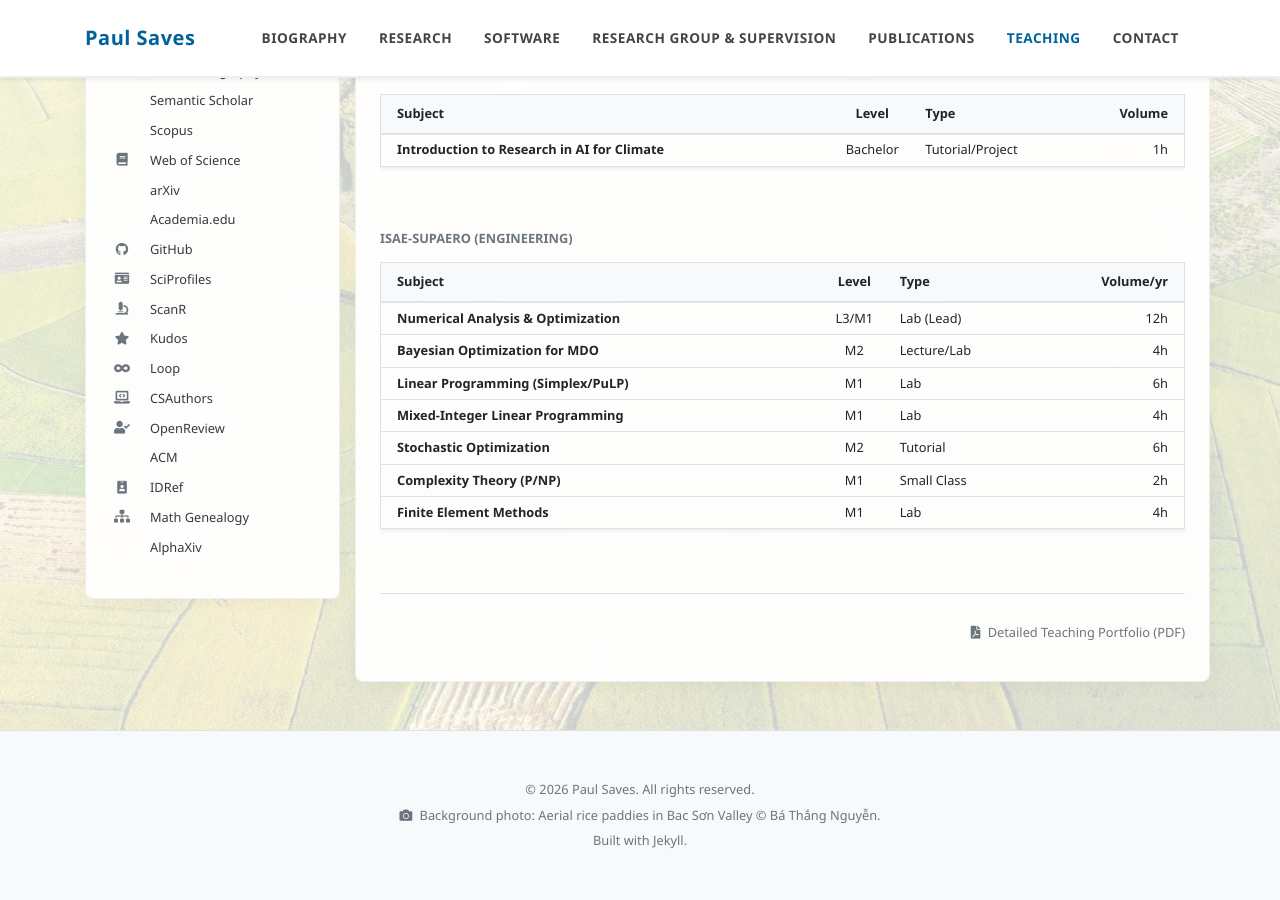
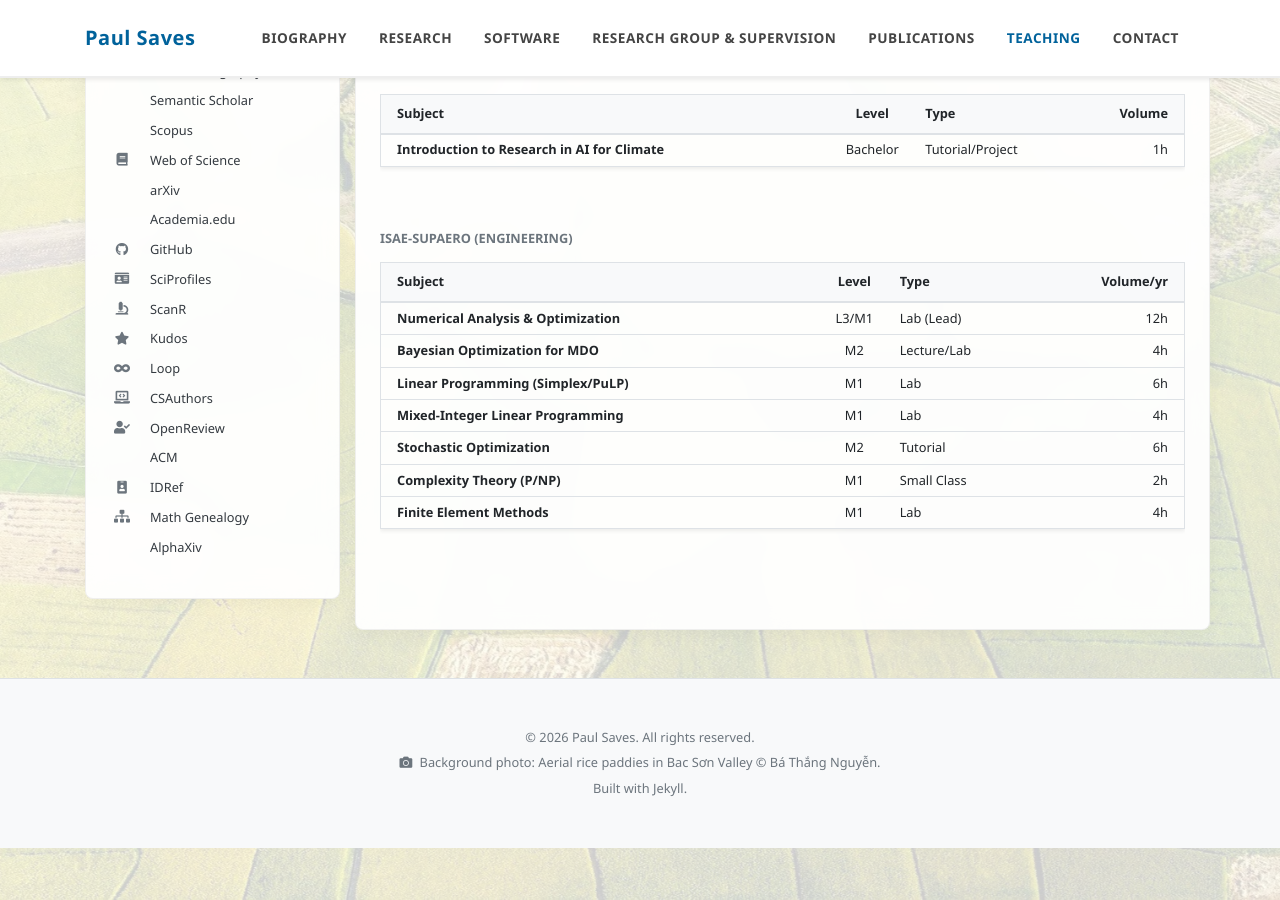
Before and after one commit to Paul-Saves/Paul-Saves.github.io, a Jekyll site: the page built from _pages/teaching.md, in a window 1280 px wide and 900 px high, scrolled down 794 px. Built offline with Jekyll 4.4.1, drawn with Linux system fonts in a browser that asks for light colours; a style sheet for code colours, icons or effects is not loaded.

Commit message:
fix(teaching): remove dead link to detailed teaching portfolio PDF

```diff
--- a/_pages/teaching.md
+++ b/_pages/teaching.md
@@ -84,7 +84,3 @@ title: Teaching Activities
     </table>
   </div>
 </section>
-
-<div class="text-right mt-5 pt-4 border-top">
-  <a href="{{ "/assets/docs/Teaching_Paul_et_justif_mcf.pdf" | relative_url }}" target="_blank" class="small italic text-muted text-underline"><i class="fas fa-file-pdf mr-1"></i> Detailed Teaching Portfolio (PDF)</a>
-</div>
```
